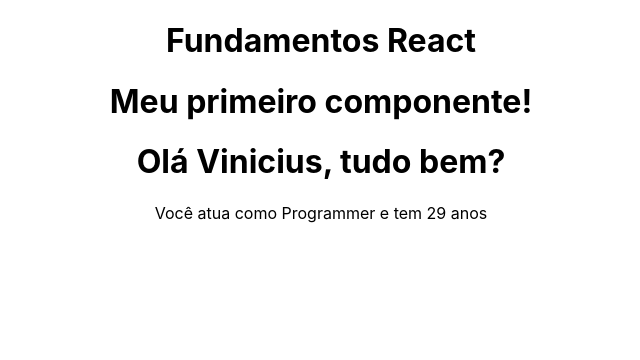
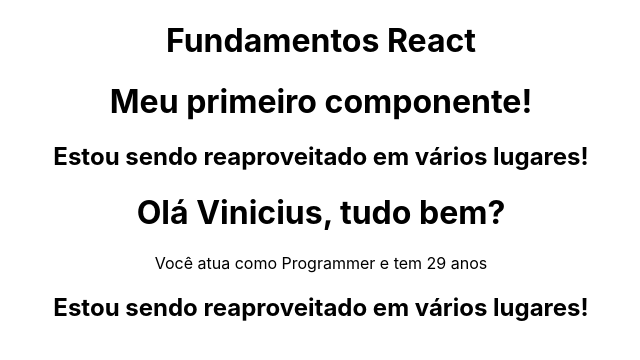
Before and after one commit to viniciuslemos93/curso-react, a React (Create React App) app in the folder 2_FUNDAMENTOS/fundamentos/: page / in a window 1280 px wide. Shown: the top 360 px of the page, without its empty margins (319-959 px from the left). Built offline with nearby package versions, Linux system fonts and the light colour scheme.

Commit message:
feat: reaproveitando componentes

```diff
--- a/2_FUNDAMENTOS/fundamentos/src/App.js
+++ b/2_FUNDAMENTOS/fundamentos/src/App.js
@@ -5,6 +5,7 @@
 // styles | css
 import './App.css';
 import TemplateExpressions from "./components/TemplateExpressions";
+import MyComponent from "./components/MyComponent";
 
 function App() {
   return (
@@ -12,6 +13,7 @@
       <h1>Fundamentos React</h1>
       <FirstComponent />
       <TemplateExpressions />
+      <MyComponent />
     </div>
   );
 }
--- a/2_FUNDAMENTOS/fundamentos/src/components/FirstComponent.js
+++ b/2_FUNDAMENTOS/fundamentos/src/components/FirstComponent.js
@@ -1,8 +1,11 @@
+import MyComponent from "./MyComponent";
+
 const FirstComponent = () => {
 
     return (
         <div>
             <h1>Meu primeiro componente!</h1>
+            <MyComponent />
         </div>
     );
 
--- /dev/null
+++ b/2_FUNDAMENTOS/fundamentos/src/components/MyComponent.js
@@ -0,0 +1,10 @@
+const MyComponent = () => {
+
+    return (
+        <div>
+            <h2>Estou sendo reaproveitado em vários lugares!</h2>
+        </div>
+    );
+};
+
+export default MyComponent;
```
